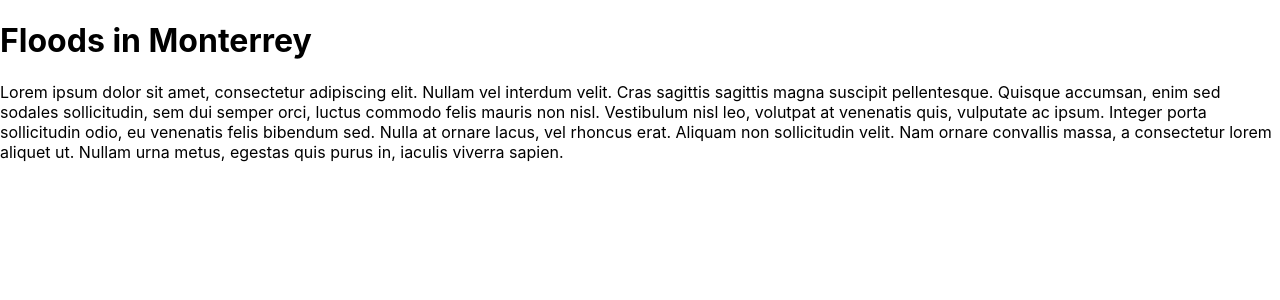
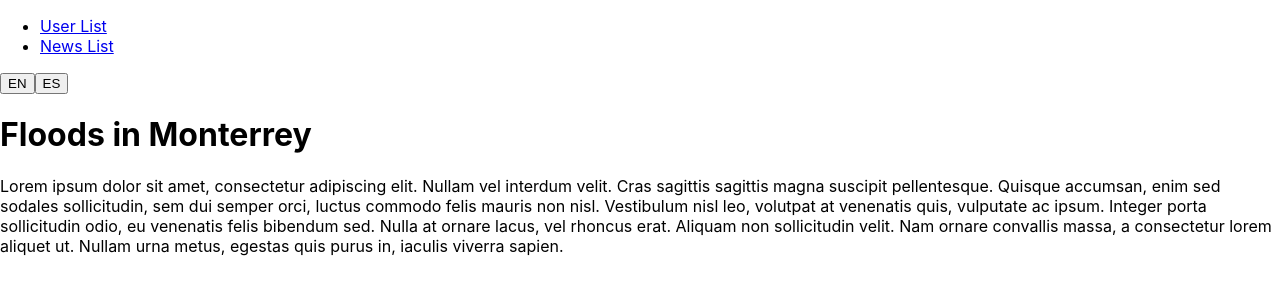
Before and after one commit to LuisDiaz95/luis-diaz-driscolls, a React (Create React App) app: page /news/1 in a window 1280 px wide. Shown: the top 300 px of the page. Built offline with nearby package versions, Linux system fonts and the light colour scheme.

Commit message:
Add quick navbar

```diff
--- /dev/null
+++ b/src/components/Navbar/Navbar.tsx
@@ -0,0 +1,30 @@
+import React from "react";
+import { Link } from "react-router-dom";
+import { useTranslation } from "react-i18next";
+
+const Navbar: React.FC = () => {
+  const { t, i18n } = useTranslation();
+
+  const changeLanguage = (lng: string) => {
+    i18n.changeLanguage(lng);
+  };
+
+  return (
+    <nav>
+      <ul>
+        <li>
+          <Link to="/users">{t("userList")}</Link>
+        </li>
+        <li>
+          <Link to="/news">{t("newsList")}</Link>
+        </li>
+      </ul>
+      <div>
+        <button onClick={() => changeLanguage("en")}>EN</button>
+        <button onClick={() => changeLanguage("es")}>ES</button>
+      </div>
+    </nav>
+  );
+};
+
+export default Navbar;
--- a/src/routes.tsx
+++ b/src/routes.tsx
@@ -4,9 +4,11 @@ import UserDetail from "./components/Users/UserDetail";
 import UserForm from "./components/Users/UserForm";
 import NewsList from "./components/News/NewsList";
 import NewsDetail from "./components/News/NewsDetail";
+import Navbar from "./components/Navbar/Navbar";
 
 const AppRoutes = () => (
   <BrowserRouter>
+    <Navbar />
     <Routes>
       <Route path="/users" element={<UserList />} />
       <Route path="/users/:id" element={<UserDetail />} />
```
